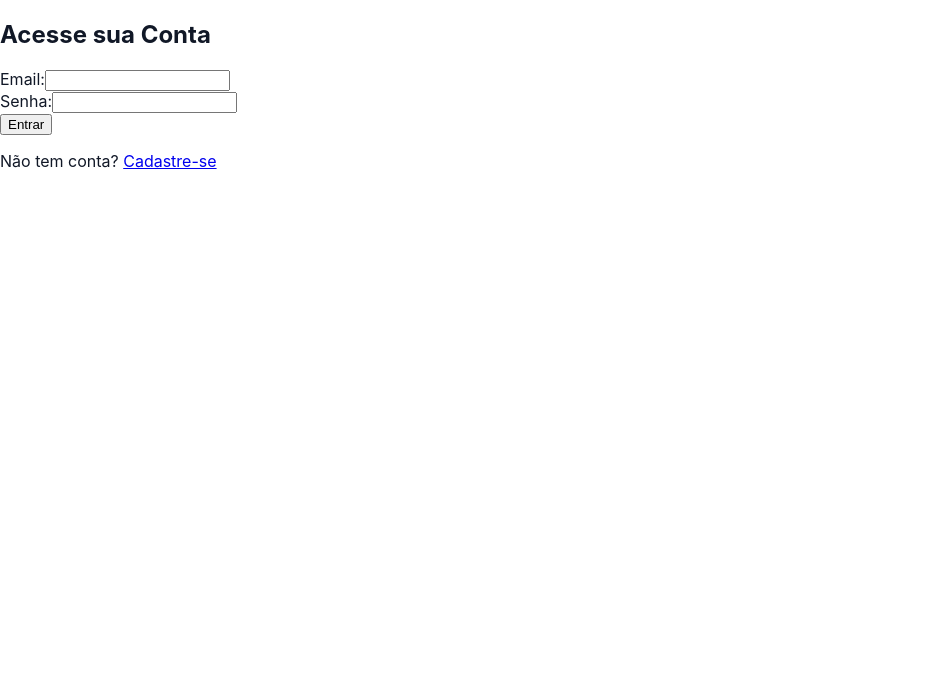
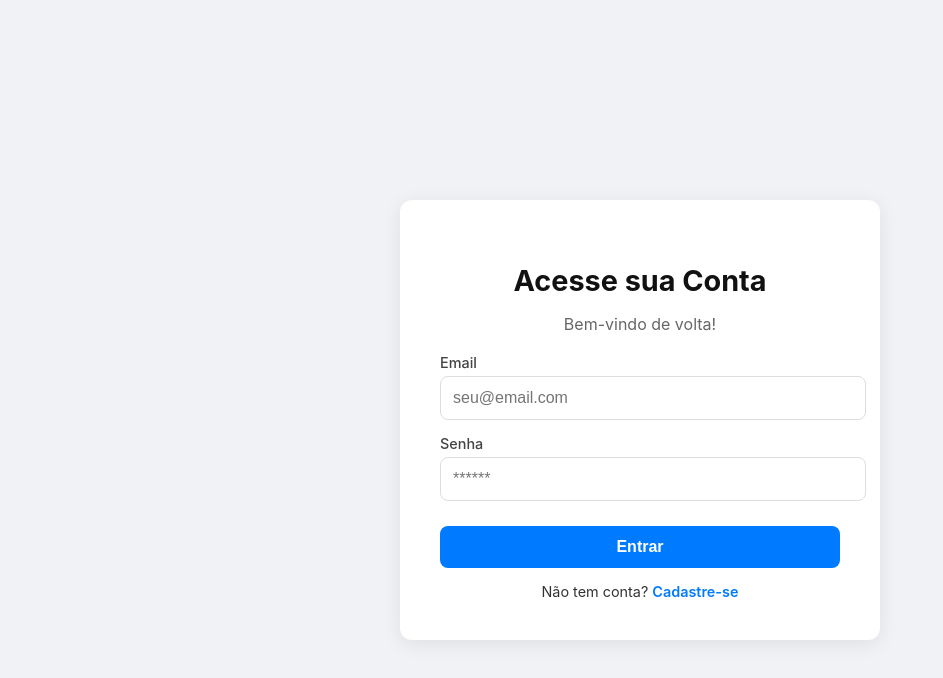
Before and after one commit to panucciGabriel/saas-fitness-frontend, a React (Vite) app: page /login in a window 1280 px wide. Shown: the top 678 px of the page, without its empty margins (0-943 px from the left). Built offline with nearby package versions, Linux system fonts and the light colour scheme; no server answers.

Commit message:
Style: Adicionando CSS completo para Login e Register

```diff
--- a/src/index.css
+++ b/src/index.css
@@ -1,13 +1,139 @@
-/* Minimal global styles */
-html, body, #root {
-  height: 100%;
+/* src/index.css */
+:root {
+  --primary: #007bff; /* Azul vibrante */
+  --primary-hover: #0056b3;
+  --bg-color: #f0f2f5;
+  --card-bg: #ffffff;
+  --text-color: #333;
+  --border-color: #ddd;
 }
+
 body {
   margin: 0;
-  font-family: Inter, system-ui, -apple-system, 'Segoe UI', Roboto, 'Helvetica Neue', Arial;
+  font-family: 'Inter', system-ui, -apple-system, sans-serif;
+  background-color: var(--bg-color);
+  color: var(--text-color);
   -webkit-font-smoothing: antialiased;
-  -moz-osx-font-smoothing: grayscale;
-  background: #fff;
-  color: #111827;
 }
-* { box-sizing: border-box; }
+
+/* --- ESTILOS DE LAYOUT (Centraliza Login e Register na tela) --- */
+.login-container,
+.register-container {
+  display: flex;
+  justify-content: center;
+  align-items: center;
+  min-height: 100vh;
+  padding: 20px;
+}
+
+/* O Cartão Branco */
+.login-container > div, /* Para pegar a div interna do Login */
+.register-content {
+  background-color: var(--card-bg);
+  padding: 2.5rem;
+  border-radius: 12px;
+  box-shadow: 0 4px 20px rgba(0, 0, 0, 0.08);
+  width: 100%;
+  max-width: 400px; /* Largura máxima bonita */
+  text-align: center;
+}
+
+h2 {
+  margin-bottom: 10px;
+  color: #111;
+  font-size: 1.8rem;
+}
+
+p {
+  color: #666;
+  margin-bottom: 20px;
+}
+
+/* --- FORMULÁRIOS --- */
+form {
+  display: flex;
+  flex-direction: column;
+  gap: 15px; /* Espaço entre os campos */
+  text-align: left;
+}
+
+/* Labels e Inputs */
+label {
+  font-weight: 500;
+  font-size: 0.9rem;
+  color: #444;
+  margin-bottom: 5px;
+  display: block;
+}
+
+input {
+  width: 100%;
+  padding: 12px;
+  border: 1px solid var(--border-color);
+  border-radius: 8px;
+  font-size: 1rem;
+  transition: border-color 0.2s;
+}
+
+input:focus {
+  outline: none;
+  border-color: var(--primary);
+  box-shadow: 0 0 0 3px rgba(0, 123, 255, 0.1);
+}
+
+/* --- BOTÕES --- */
+button[type="submit"] {
+  background-color: var(--primary);
+  color: white;
+  padding: 12px;
+  border: none;
+  border-radius: 8px;
+  font-size: 1rem;
+  font-weight: bold;
+  cursor: pointer;
+  transition: background-color 0.2s, transform 0.1s;
+  margin-top: 10px;
+}
+
+button[type="submit"]:hover {
+  background-color: var(--primary-hover);
+}
+
+button[type="submit"]:active {
+  transform: scale(0.98);
+}
+
+button:disabled {
+  background-color: #ccc;
+  cursor: not-allowed;
+}
+
+/* --- LINKS E RODAPÉ --- */
+a {
+  color: var(--primary);
+  text-decoration: none;
+  font-weight: 600;
+}
+
+a:hover {
+  text-decoration: underline;
+}
+
+.register-footer,
+p a {
+  margin-top: 15px;
+  display: block;
+  font-size: 0.9rem;
+  text-align: center;
+}
+
+/* Mensagens de Erro */
+.error-message, p[style*="color: red"] {
+  background-color: #ffebee;
+  color: #d32f2f !important;
+  padding: 10px;
+  border-radius: 6px;
+  font-size: 0.9rem;
+  text-align: center;
+  border: 1px solid #ffcdd2;
+}
--- a/src/pages/Login.jsx
+++ b/src/pages/Login.jsx
@@ -42,27 +42,35 @@ export default function Login() {
         }
     }
 
-    return (
-        <div className="login-container">
+    // Dentro de src/pages/Login.jsx
+
+return (
+    <div className="login-container">
+        {/* Adicionamos esta div para ser o "Cartão Branco" */}
+        <div className="login-card">
             <h2>Acesse sua Conta</h2>
-            {error && <p style={{ color: 'red' }}>{error}</p>}
+            <p>Bem-vindo de volta!</p>
+
+            {error && <div className="error-message">{error}</div>}
 
             <form onSubmit={handleSubmit}>
-                <div>
-                    <label>Email:</label>
+                <div className="form-group">
+                    <label>Email</label>
                     <input
                         type="email"
                         name="email"
+                        placeholder="seu@email.com"
                         value={formData.email}
                         onChange={handleChange}
                         required
                     />
                 </div>
-                <div>
-                    <label>Senha:</label>
+                <div className="form-group">
+                    <label>Senha</label>
                     <input
                         type="password"
                         name="password"
+                        placeholder="******"
                         value={formData.password}
                         onChange={handleChange}
                         required
@@ -74,7 +82,10 @@ export default function Login() {
                 </button>
             </form>
 
-            <p>Não tem conta? <a href="/register">Cadastre-se</a></p>
+            <div className="register-footer">
+                Não tem conta? <a href="/register">Cadastre-se</a>
+            </div>
         </div>
-    );
+    </div>
+);
 }
```
